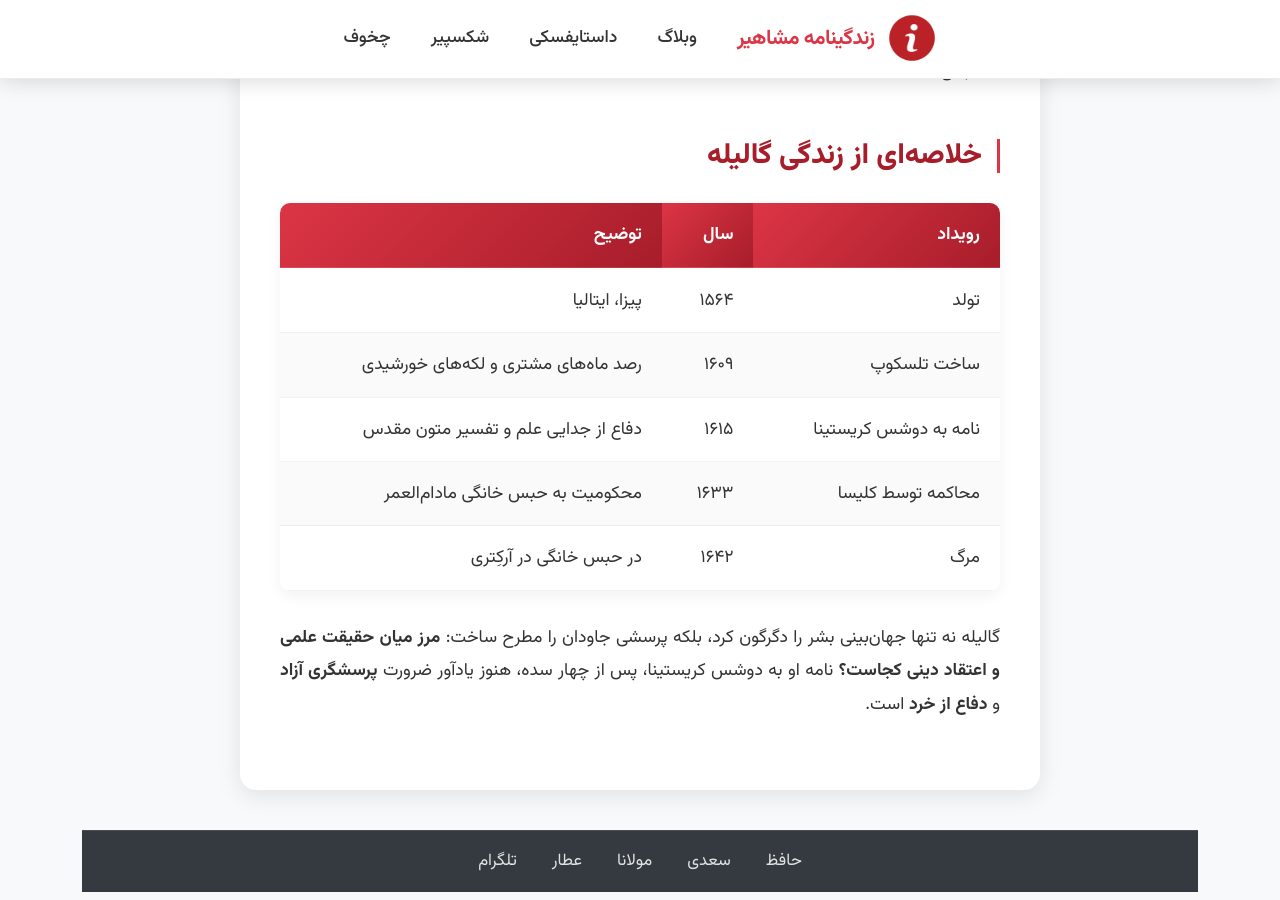
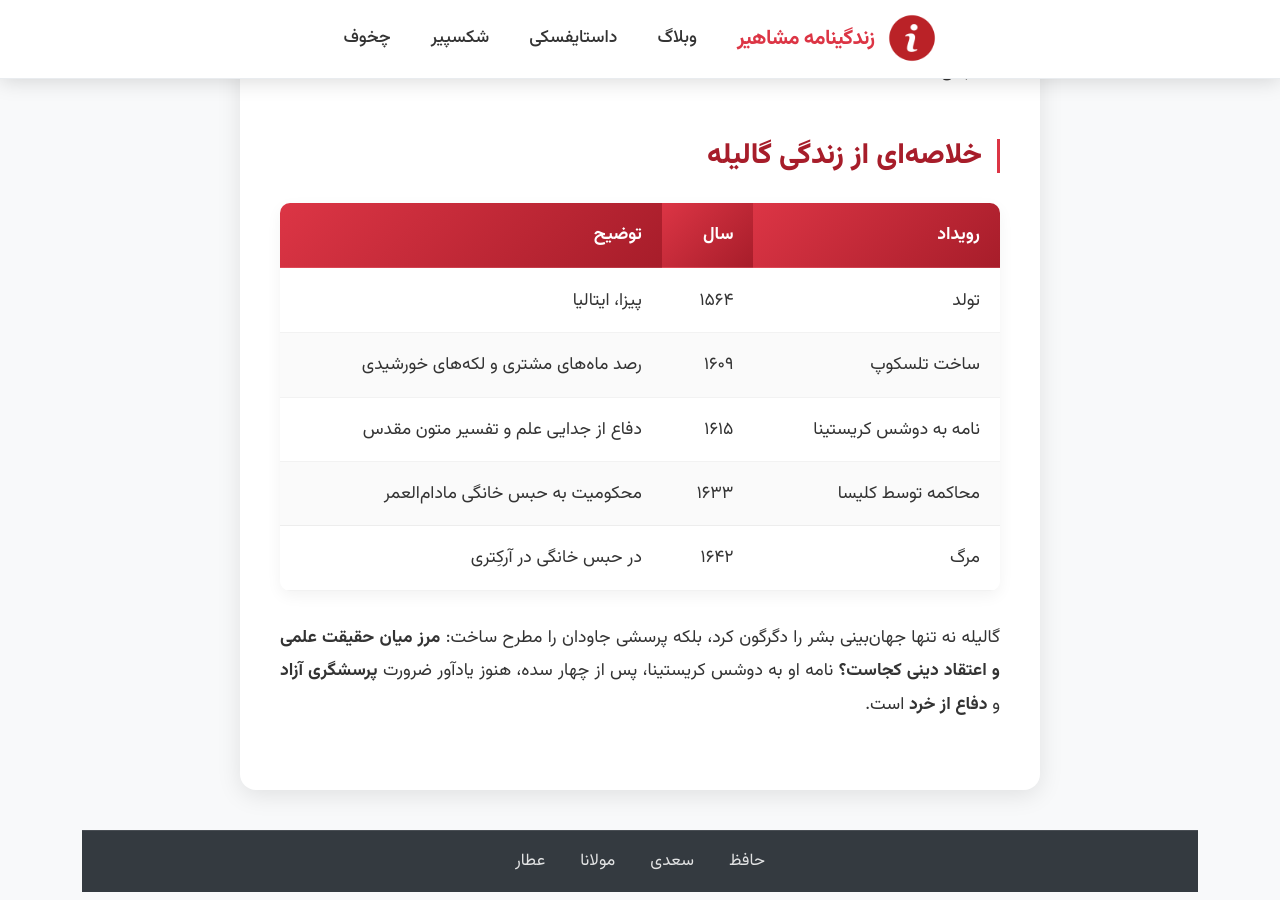
Before and after one commit to darkblog/darkblog.github.io, a Jekyll site: the page built from _posts/2025-7-5-68.md, in a window 1280 px wide and 900 px high, scrolled down 1579 px. Built offline with Jekyll 4.4.1, drawn with Linux system fonts in a browser that asks for light colours.

Commit message:
Update post.html

```diff
--- a/_layouts/post.html
+++ b/_layouts/post.html
@@ -622,7 +622,6 @@
                 <li><a href="https://indexes.ir/9">سعدی</a></li>
                 <li><a href="https://indexes.ir/60">مولانا</a></li>
                 <li><a href="https://indexes.ir/46">عطار</a></li>
-                <li><a href="https://t.me/linkedulist">تلگرام</a></li>
             </ul>
         </footer>
     </main>
```
